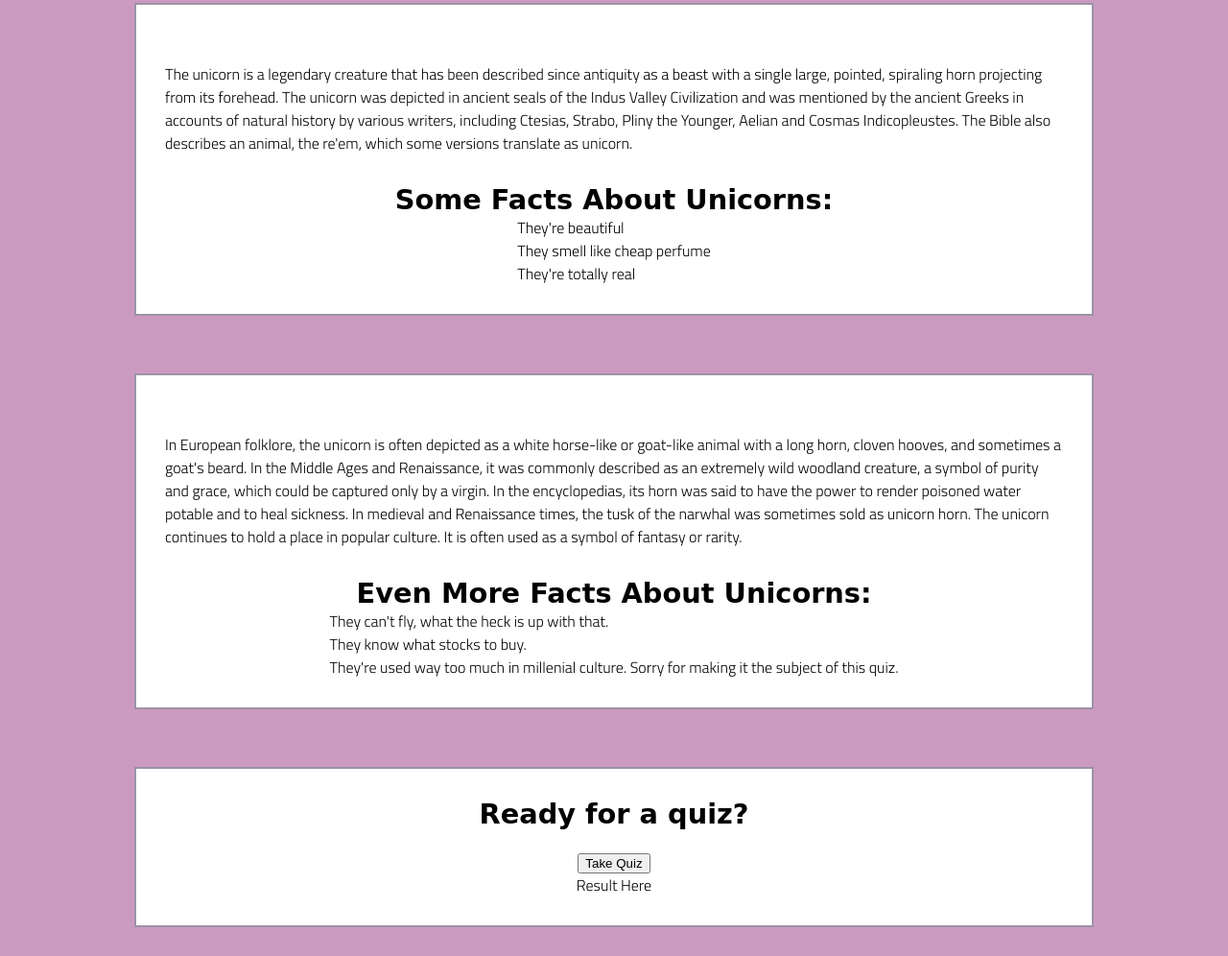
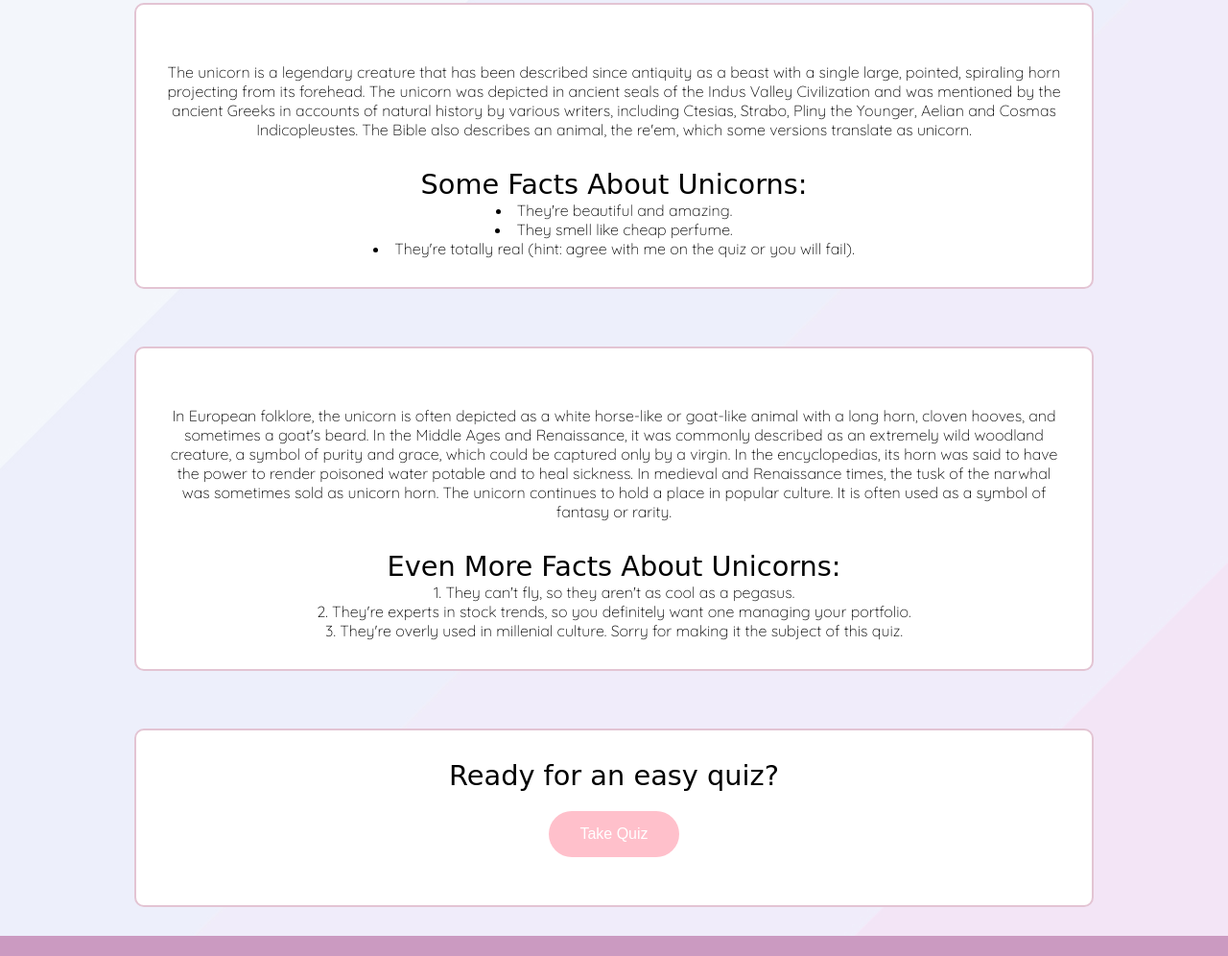
Before and after one commit to michmitz/lab-01-quiz-page, a plain HTML site: page index.html in a window 1280 px wide. Shown: the part 1021-2017 px from the top of the page at 96% size. After the commit the page ends 1996 px from the top, so only its background shows below. Drawn offline with Linux system fonts and the light colour scheme; a web font is replaced by a local one.

Commit message:
Added final touches, touched up CSS

```diff
--- a/app.js
+++ b/app.js
@@ -44,11 +44,7 @@ myButton.addEventListener('click', () => {
 
     console.log(score);
 
-    let response = `You scored ${score} out of 3 points!`;
-
-    if (score === 3) {
-        return response += 'You got a perfect score!';
-    };
+    let response = `${name}! You scored ${score} out of 3 points!`;
 
     resultSpan.textContent = response;
 
--- a/index.html
+++ b/index.html
@@ -10,6 +10,7 @@
     <link rel="stylesheet" href="styles/style.css">
     <link rel="stylesheet" href="styles/home.css">
     <link href="https://fonts.googleapis.com/css2?family=Fondamento&display=swap" rel="stylesheet">
+    <link href="https://fonts.googleapis.com/css2?family=Fondamento&family=Quicksand:wght@300&display=swap" rel="stylesheet">
     <title>Document</title>
 </head>
 
@@ -36,10 +37,11 @@
             </p>
 
             <h2>Some Facts About Unicorns:</h2>
+
             <ul>
-                <li>They're beautiful </li>
-                <li>They smell like cheap perfume</li>
-                <li>They're totally real</li>
+                <li>They're beautiful and amazing.</li>
+                <li>They smell like cheap perfume.</li>
+                <li>They're totally real (hint: agree with me on the quiz or you will fail).</li>
             </ul>
         </section>
 
@@ -53,17 +55,17 @@
             <h2>Even More Facts About Unicorns:</h2>
 
             <ol>
-                <li>They can't fly, what the heck is up with that.</li>
-                <li>They know what stocks to buy.</li>
-                <li>They're used way too much in millenial culture. Sorry for making it the subject of this quiz.</li>
+                <li>They can't fly, so they aren't as cool as a pegasus.</li>
+                <li>They're experts in stock trends, so you definitely want one managing your portfolio.</li>
+                <li>They're overly used in millenial culture. Sorry for making it the subject of this quiz.</li>
             </ol>
         </section>
 
         <section class="Quiz-section">
-            <h2>Ready for a quiz?</h2>
+            <h2>Ready for an easy quiz?</h2>
             <br>
             <button id="button">Take Quiz</button>
-            <span id="result">Result Here</span>
+            <span id="result"></span>
         </section>
 
     <footer>
--- a/styles/reset.css
+++ b/styles/reset.css
@@ -33,7 +33,3 @@ time, mark, audio, video {
 	font: inherit;
 	vertical-align: baseline;
 }
-
-ol, ul {
-	list-style: none;
-}
--- a/styles/style.css
+++ b/styles/style.css
@@ -23,7 +23,10 @@ main {
     justify-content: center;
     align-items: center;
     margin-bottom: calc(var(--footer-height));
+    background-image: url(../pinkbackground.jpg);
 }
+
+
 
 section {
     background-color: var(--color5);
@@ -37,7 +40,11 @@ section {
     padding-bottom: var(--gutter);
     margin-top: var(--gutter);
     margin-bottom: var(--gutter);
-    border: solid 2px var(--color1);
+    border: solid 2px var(--color3);
+    border-radius: 10px 10px 10px 10px;
+    font-family: 'Fondamento', cursive;
+    font-family: 'Quicksand', sans-serif;
+
 }
 
 header {
@@ -62,8 +69,9 @@ h1 {
 
 h2 {
     font-size: 1.8rem;
-    font-weight: bold;
     font-family: 'Fondamento', cursive;
+    text-align: center;
+
 }
 
 .gutter-right {
@@ -84,9 +92,17 @@ content {
 
 p {
     margin: var(--gutter);
+    text-align: center;
 }
 
-button {
+ol, ul {
+    text-align: center;
+    list-style-position: inside;
+}
+
+#result {
+    margin-top: 20px;
+    font-family: 'Fondamento', cursive;
 }
 
 footer {
@@ -122,3 +138,15 @@ footer {
   .title {
       color: pink;
   }
+
+  button {
+  background-color: pink;
+  border: none;
+  color: white;
+  padding: 15px 32px;
+  text-align: center;
+  text-decoration: none;
+  display: inline-block;
+  font-size: 16px;
+  border-radius: 25px 25px 25px 25px;
+  }
```
Also changed, not shown: test/unicornUtils.test.js (+18 -0 lines), pinkbackground.jpg (added), test/tests.js (line endings or trailing spaces).
